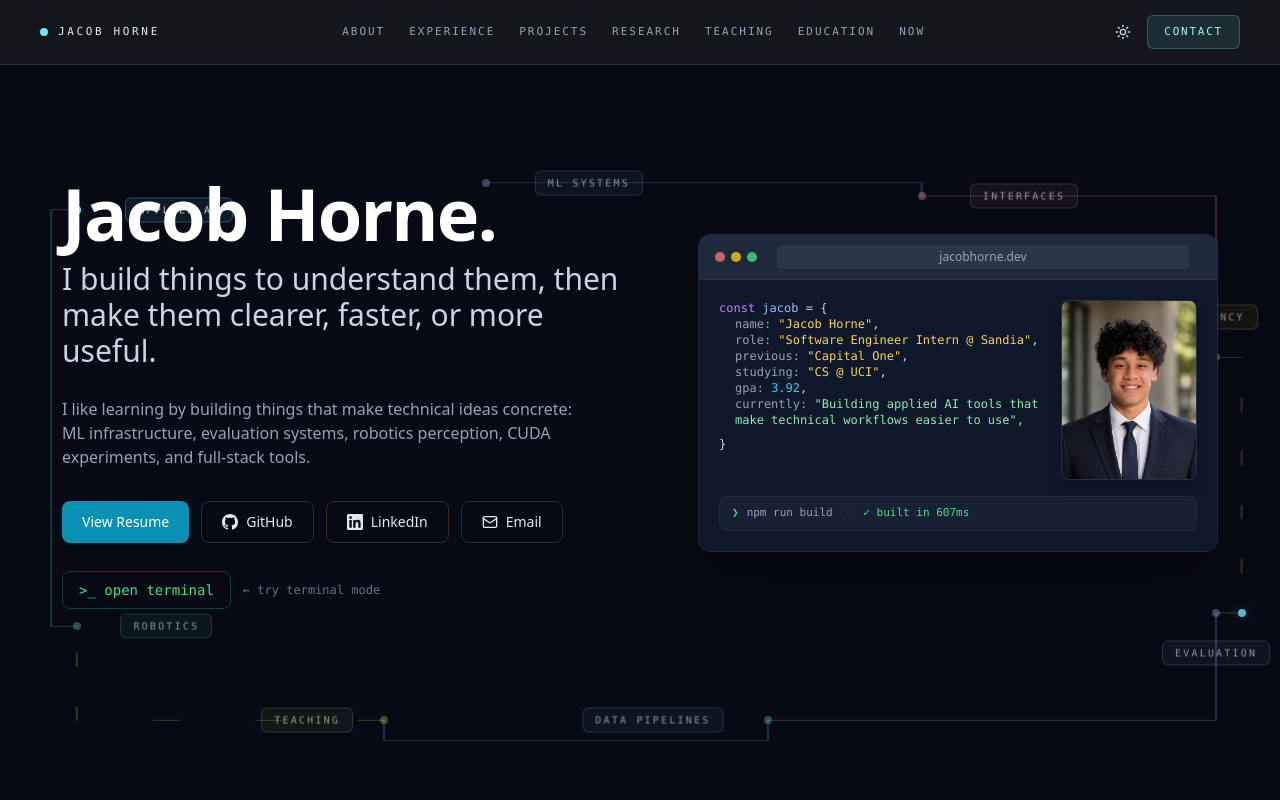
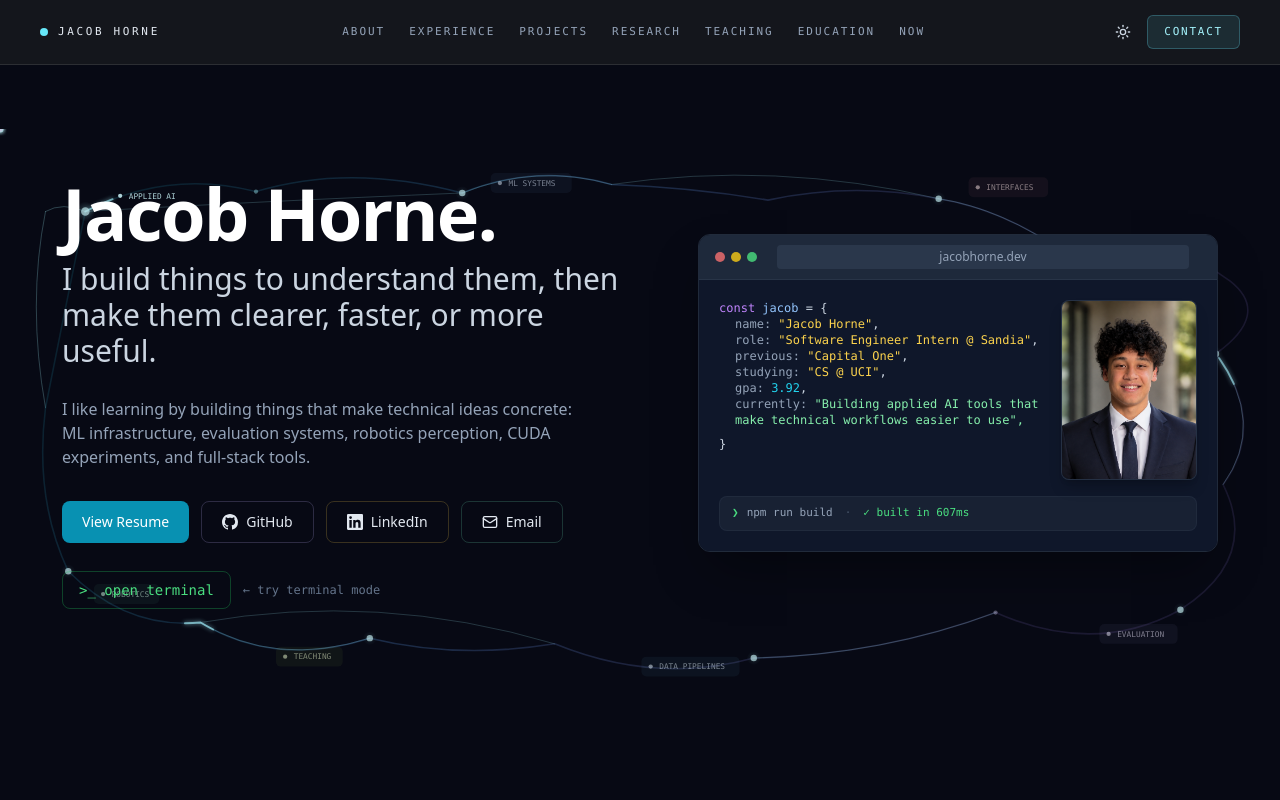
Before and after one commit to jacobhorne-jth/jacobhorne-jth.github.io, a React (Vite) app: page / in a window 1280 px wide. Shown: the top 800 px of the page. Built offline with nearby package versions, Linux system fonts and the light colour scheme.

Commit message:
Create connected neural hero graph

```diff
--- a/src/App.tsx
+++ b/src/App.tsx
@@ -1258,81 +1258,206 @@ const CURRENTLY_ITEMS = [
   "Chasing performance from interface latency down to lower-level systems",
 ];
 
-const HERO_TOPICS = [
-  { label: "Applied AI", x: 6, y: 12, labelX: 14, labelY: 12, stroke: "stroke-cyan-300/24", dot: "bg-cyan-300/75", tone: "border-cyan-300/35 bg-cyan-300/10 text-cyan-100" },
-  { label: "ML Systems", x: 38, y: 8, labelX: 46, labelY: 8, stroke: "stroke-blue-300/20", dot: "bg-blue-300/65", tone: "border-blue-300/30 bg-blue-300/10 text-blue-100" },
-  { label: "Interfaces", x: 72, y: 10, labelX: 80, labelY: 10, stroke: "stroke-rose-300/20", dot: "bg-rose-300/65", tone: "border-rose-300/30 bg-rose-300/10 text-rose-100" },
-  { label: "Latency", x: 95, y: 34, labelX: 95, labelY: 28, stroke: "stroke-amber-300/20", dot: "bg-amber-300/65", tone: "border-amber-300/30 bg-amber-300/10 text-amber-100" },
-  { label: "Evaluation", x: 95, y: 72, labelX: 95, labelY: 78, stroke: "stroke-violet-300/20", dot: "bg-violet-300/65", tone: "border-violet-300/30 bg-violet-300/10 text-violet-100" },
-  { label: "Data Pipelines", x: 60, y: 88, labelX: 51, labelY: 88, stroke: "stroke-sky-300/20", dot: "bg-sky-300/65", tone: "border-sky-300/30 bg-sky-300/10 text-sky-100" },
-  { label: "Teaching", x: 30, y: 88, labelX: 24, labelY: 88, stroke: "stroke-lime-300/20", dot: "bg-lime-300/60", tone: "border-lime-300/30 bg-lime-300/10 text-lime-100" },
-  { label: "Robotics", x: 6, y: 74, labelX: 13, labelY: 74, stroke: "stroke-emerald-300/20", dot: "bg-emerald-300/65", tone: "border-emerald-300/30 bg-emerald-300/10 text-emerald-100" },
+const HERO_TOPIC_NODES = [
+  { id: "applied", label: "Applied AI", x: 120, y: 116, labelX: 156, labelY: 94, width: 98, stroke: "stroke-cyan-300/42", fill: "fill-cyan-300/12", text: "fill-cyan-100" },
+  { id: "ml", label: "ML Systems", x: 650, y: 90, labelX: 690, labelY: 76, width: 114, stroke: "stroke-blue-300/34", fill: "fill-blue-300/10", text: "fill-blue-100" },
+  { id: "interfaces", label: "Interfaces", x: 1320, y: 98, labelX: 1362, labelY: 82, width: 112, stroke: "stroke-rose-300/34", fill: "fill-rose-300/10", text: "fill-rose-100" },
+  { id: "latency", label: "Latency", x: 1710, y: 316, labelX: 1608, labelY: 282, width: 84, stroke: "stroke-amber-300/34", fill: "fill-amber-300/10", text: "fill-amber-100" },
+  { id: "evaluation", label: "Evaluation", x: 1660, y: 676, labelX: 1546, labelY: 710, width: 110, stroke: "stroke-violet-300/34", fill: "fill-violet-300/10", text: "fill-violet-100" },
+  { id: "data", label: "Data Pipelines", x: 1060, y: 744, labelX: 902, labelY: 756, width: 138, stroke: "stroke-sky-300/34", fill: "fill-sky-300/10", text: "fill-sky-100" },
+  { id: "teaching", label: "Teaching", x: 520, y: 716, labelX: 388, labelY: 742, width: 94, stroke: "stroke-lime-300/32", fill: "fill-lime-300/10", text: "fill-lime-100" },
+  { id: "robotics", label: "Robotics", x: 96, y: 622, labelX: 132, labelY: 654, width: 92, stroke: "stroke-emerald-300/34", fill: "fill-emerald-300/10", text: "fill-emerald-100" },
 ];
 
+const HERO_GRAPH_NODES = [
+  ...HERO_TOPIC_NODES,
+  { id: "leftTop", x: 64, y: 116, fill: "fill-cyan-200/38" },
+  { id: "learn", x: 360, y: 88, fill: "fill-cyan-200/45" },
+  { id: "systems", x: 860, y: 78, fill: "fill-blue-200/34" },
+  { id: "model", x: 1080, y: 100, fill: "fill-blue-200/34" },
+  { id: "ship", x: 1500, y: 176, fill: "fill-rose-200/40" },
+  { id: "rightHigh", x: 1730, y: 214, fill: "fill-amber-200/36" },
+  { id: "rightMid", x: 1720, y: 500, fill: "fill-amber-200/36" },
+  { id: "feedback", x: 1400, y: 680, fill: "fill-violet-200/40" },
+  { id: "pipeline", x: 780, y: 724, fill: "fill-sky-200/34" },
+  { id: "mentor", x: 282, y: 694, fill: "fill-lime-200/36" },
+  { id: "sense", x: 64, y: 392, fill: "fill-emerald-200/36" },
+];
+
+const HERO_GRAPH_EDGES = [
+  { from: "leftTop", to: "applied", curve: [88, 102] },
+  { from: "applied", to: "learn", curve: [236, 56] },
+  { from: "learn", to: "ml", curve: [492, 48] },
+  { from: "ml", to: "systems", curve: [754, 48] },
+  { from: "systems", to: "model", curve: [974, 82] },
+  { from: "model", to: "interfaces", curve: [1200, 74] },
+  { from: "interfaces", to: "ship", curve: [1410, 112] },
+  { from: "ship", to: "rightHigh", curve: [1640, 146] },
+  { from: "rightHigh", to: "latency", curve: [1788, 260] },
+  { from: "latency", to: "rightMid", curve: [1782, 414] },
+  { from: "rightMid", to: "evaluation", curve: [1772, 604] },
+  { from: "evaluation", to: "feedback", curve: [1540, 742] },
+  { from: "feedback", to: "data", curve: [1240, 740] },
+  { from: "data", to: "pipeline", curve: [922, 782] },
+  { from: "pipeline", to: "teaching", curve: [644, 746] },
+  { from: "teaching", to: "mentor", curve: [388, 758] },
+  { from: "mentor", to: "robotics", curve: [178, 704] },
+  { from: "robotics", to: "sense", curve: [48, 520] },
+  { from: "sense", to: "leftTop", curve: [38, 246] },
+  { from: "sense", to: "applied", curve: [92, 250] },
+  { from: "leftTop", to: "learn", curve: [188, 34] },
+  { from: "applied", to: "ml", curve: [360, 102] },
+  { from: "learn", to: "systems", curve: [608, 126] },
+  { from: "ml", to: "model", curve: [868, 118] },
+  { from: "systems", to: "interfaces", curve: [1090, 44] },
+  { from: "systems", to: "ship", curve: [1190, 86] },
+  { from: "interfaces", to: "rightHigh", curve: [1550, 78] },
+  { from: "ship", to: "latency", curve: [1618, 206] },
+  { from: "latency", to: "evaluation", curve: [1778, 500] },
+  { from: "feedback", to: "pipeline", curve: [1102, 682] },
+  { from: "pipeline", to: "mentor", curve: [532, 650] },
+  { from: "data", to: "teaching", curve: [768, 698] },
+  { from: "robotics", to: "teaching", curve: [270, 650] },
+];
+
 function HeroTopicGraph({ activeIndex }: { activeIndex: number }) {
-  const activeTopic = activeIndex % HERO_TOPICS.length;
-  const center = (index: number) => ({ x: HERO_TOPICS[index].x, y: HERO_TOPICS[index].y });
-  const elbow = (from: number, to: number, via?: { x?: number; y?: number }) => {
-    const start = center(from);
-    const end = center(to);
-    if (via?.x !== undefined) {
-      return `M ${start.x} ${start.y} L ${via.x} ${start.y} L ${via.x} ${end.y} L ${end.x} ${end.y}`;
-    }
-    if (via?.y !== undefined) {
-      return `M ${start.x} ${start.y} L ${start.x} ${via.y} L ${end.x} ${via.y} L ${end.x} ${end.y}`;
-    }
+  const activeTopic = activeIndex % HERO_TOPIC_NODES.length;
+  const nodeById = new Map(HERO_GRAPH_NODES.map((node) => [node.id, node]));
+  const link = (fromId: string, toId: string, curve?: number[]) => {
+    const start = nodeById.get(fromId);
+    const end = nodeById.get(toId);
+    if (!start || !end) return "";
+    if (curve) return `M ${start.x} ${start.y} Q ${curve[0]} ${curve[1]} ${end.x} ${end.y}`;
     return `M ${start.x} ${start.y} L ${end.x} ${end.y}`;
   };
-  const connections = [
-    { from: 0, to: 1, via: { y: 8 } },
-    { from: 1, to: 2, via: { y: 8 } },
-    { from: 2, to: 3, via: { x: 95 } },
-    { from: 3, to: 4, via: { x: 97 } },
-    { from: 4, to: 5, via: { y: 88 } },
-    { from: 5, to: 6, via: { y: 91 } },
-    { from: 6, to: 7, via: { y: 88 } },
-    { from: 7, to: 0, via: { x: 4 } },
-  ];
-  return (
-    <div className="pointer-events-none absolute inset-x-0 top-16 bottom-0 hidden overflow-hidden opacity-95 md:block" aria-hidden="true">
+  const signalPath = `
+    M 120 116
+    Q 236 56 360 88
+    Q 492 48 650 90
+    Q 754 48 860 78
+    Q 974 82 1080 100
+    Q 1200 74 1320 98
+    Q 1410 112 1500 176
+    Q 1640 146 1730 214
+    Q 1788 260 1710 316
+    Q 1782 414 1720 500
+    Q 1772 604 1660 676
+    Q 1540 742 1400 680
+    Q 1240 740 1060 744
+    Q 922 782 780 724
+    Q 644 746 520 716
+    Q 388 758 282 694
+    Q 178 704 96 622
+    Q 48 520 64 392
+    Q 92 250 120 116
+  `;
+
+  return (
+    <div className="pointer-events-none absolute inset-x-0 top-16 bottom-0 hidden overflow-hidden opacity-90 md:block" aria-hidden="true">
       <svg
-        viewBox="0 0 100 100"
-        preserveAspectRatio="none"
+        viewBox="0 0 1800 836"
+        preserveAspectRatio="xMidYMin meet"
         className="absolute inset-0 h-full w-full"
         fill="none"
       >
-        {connections.map(({ from, to, via }, index) => (
+        <defs>
+          <radialGradient id="hero-node-glow" cx="50%" cy="50%" r="50%">
+            <stop offset="0%" stopColor="#a5f3fc" stopOpacity="0.95" />
+            <stop offset="100%" stopColor="#a5f3fc" stopOpacity="0" />
+          </radialGradient>
+          <linearGradient id="hero-signal-trail" x1="80" y1="100" x2="1360" y2="720" gradientUnits="userSpaceOnUse">
+            <stop offset="0%" stopColor="#22d3ee" stopOpacity="0.12" />
+            <stop offset="48%" stopColor="#60a5fa" stopOpacity="0.25" />
+            <stop offset="100%" stopColor="#a78bfa" stopOpacity="0.14" />
+          </linearGradient>
+          <filter id="hero-soft-glow" x="-40%" y="-40%" width="180%" height="180%">
+            <feGaussianBlur stdDeviation="3" result="blur" />
+            <feMerge>
+              <feMergeNode in="blur" />
+              <feMergeNode in="SourceGraphic" />
+            </feMerge>
+          </filter>
+        </defs>
+        {HERO_GRAPH_EDGES.map(({ from, to, curve }, index) => (
           <path
             key={`${from}-${to}`}
-            d={elbow(from, to, via)}
-            className={HERO_TOPICS[from].stroke}
-            strokeWidth="0.18"
+            d={link(from, to, curve)}
+            className={index % 3 === 0 ? "stroke-cyan-200/30" : index % 3 === 1 ? "stroke-sky-200/24" : "stroke-violet-200/22"}
+            strokeWidth={index > 18 ? "1" : "1.3"}
             strokeLinecap="round"
             strokeLinejoin="round"
-            strokeDasharray={index % 3 === 0 ? "2 6" : undefined}
           />
         ))}
+        <path d={signalPath} stroke="url(#hero-signal-trail)" strokeWidth="2.2" strokeLinecap="round" strokeLinejoin="round" />
+        <path
+          d={signalPath}
+          className="stroke-cyan-200/70"
+          strokeWidth="2.6"
+          strokeLinecap="round"
+          strokeLinejoin="round"
+          strokeDasharray="42 1750"
+          filter="url(#hero-soft-glow)"
+        >
+          <animate attributeName="stroke-dashoffset" from="0" to="-1792" dur="5.5s" repeatCount="indefinite" />
+        </path>
+        <circle r="5" className="fill-cyan-200/90" filter="url(#hero-soft-glow)">
+          <animateMotion dur="15s" repeatCount="indefinite" path={signalPath} />
+        </circle>
+        <circle r="4" className="fill-emerald-200/75" filter="url(#hero-soft-glow)">
+          <animateMotion dur="18s" repeatCount="indefinite" begin="-6s" path={signalPath} />
+        </circle>
+        <circle r="4" className="fill-violet-200/70" filter="url(#hero-soft-glow)">
+          <animateMotion dur="21s" repeatCount="indefinite" begin="-12s" path={signalPath} />
+        </circle>
+        {HERO_GRAPH_NODES.map((node) => {
+          const isTopic = "label" in node;
+          const isActive = node.id === HERO_TOPIC_NODES[activeTopic].id;
+          return (
+            <g key={node.id}>
+              {isTopic && (
+                <circle cx={node.x} cy={node.y} r={isActive ? 14 : 10} fill="url(#hero-node-glow)" opacity={isActive ? 0.28 : 0.14} />
+              )}
+              <circle
+                cx={node.x}
+                cy={node.y}
+                r={isActive ? 6 : isTopic ? 4.5 : 3}
+                className={isTopic ? "fill-cyan-100/70" : node.fill}
+              />
+            </g>
+          );
+        })}
+        {HERO_TOPIC_NODES.map((topic, index) => (
+          <g
+            key={topic.label}
+            className="transition-opacity duration-500"
+            opacity={index === activeTopic ? 0.92 : 0.58}
+          >
+            <path
+              d={`M ${topic.x} ${topic.y} L ${topic.labelX + 13} ${topic.labelY}`}
+              className={topic.stroke}
+              strokeWidth="1"
+              strokeLinecap="round"
+            />
+            <rect
+              x={topic.labelX}
+              y={topic.labelY - 14}
+              width={topic.width}
+              height="28"
+              rx="7"
+              className={`${topic.fill} ${topic.stroke}`}
+              strokeWidth="1"
+            />
+            <circle cx={topic.labelX + 13} cy={topic.labelY} r="3" className={topic.text} />
+            <text
+              x={topic.labelX + 25}
+              y={topic.labelY + 4}
+              className={`${topic.text} font-mono text-[11px] uppercase tracking-normal`}
+            >
+              {topic.label}
+            </text>
+          </g>
+        ))}
       </svg>
-      <span className="hero-graph-orb absolute h-2 w-2 rounded-full bg-cyan-300/85 shadow-[0_0_18px_rgba(103,232,249,0.45)]" />
-      <span className="hero-graph-orb hero-graph-orb-delayed absolute h-2 w-2 rounded-full bg-cyan-300/85 shadow-[0_0_18px_rgba(103,232,249,0.45)]" />
-      {HERO_TOPICS.map((topic, index) => (
-        <div key={topic.label}>
-          <span
-            className={`absolute h-2 w-2 -translate-x-1/2 -translate-y-1/2 rounded-full ${topic.dot} ${
-              index === activeTopic ? "opacity-100" : "opacity-55"
-            }`}
-            style={{ left: `${topic.x}%`, top: `${topic.y}%` }}
-          />
-          <span
-            className={`absolute -translate-x-1/2 -translate-y-1/2 whitespace-nowrap rounded-md border px-3 py-1 font-mono text-[10px] uppercase tracking-[0.22em] shadow-sm backdrop-blur-md transition-opacity duration-500 ${topic.tone} ${
-              index === activeTopic ? "opacity-90" : "opacity-65"
-            }`}
-            style={{ left: `${topic.labelX}%`, top: `${topic.labelY}%` }}
-          >
-            {topic.label}
-          </span>
-        </div>
-      ))}
     </div>
   );
 }
--- a/src/index.css
+++ b/src/index.css
@@ -5,35 +5,3 @@ html { scroll-behavior: smooth; }
 section { scroll-margin-top: 80px; }
 html, body, #root { overflow-x: hidden; }
 body { transition: transform 0.7s cubic-bezier(0.4, 0, 0.2, 1); transform-origin: center center; }
-
-@keyframes hero-graph-orbit {
-  0% { left: 6%; top: 12%; }
-  4% { left: 6%; top: 8%; }
-  12.5% { left: 38%; top: 8%; }
-  21% { left: 72%; top: 8%; }
-  25% { left: 72%; top: 10%; }
-  31% { left: 95%; top: 10%; }
-  37.5% { left: 95%; top: 34%; }
-  43% { left: 97%; top: 34%; }
-  50% { left: 97%; top: 72%; }
-  53% { left: 95%; top: 72%; }
-  57% { left: 95%; top: 88%; }
-  62.5% { left: 60%; top: 88%; }
-  66% { left: 60%; top: 91%; }
-  71% { left: 30%; top: 91%; }
-  75% { left: 30%; top: 88%; }
-  82% { left: 8%; top: 88%; }
-  87.5% { left: 8%; top: 74%; }
-  93% { left: 4%; top: 74%; }
-  98% { left: 4%; top: 12%; }
-  100% { left: 6%; top: 12%; }
-}
-
-.hero-graph-orb {
-  animation: hero-graph-orbit 32s linear infinite;
-  transform: translate(-50%, -50%);
-}
-
-.hero-graph-orb-delayed {
-  animation-delay: -16s;
-}
```
